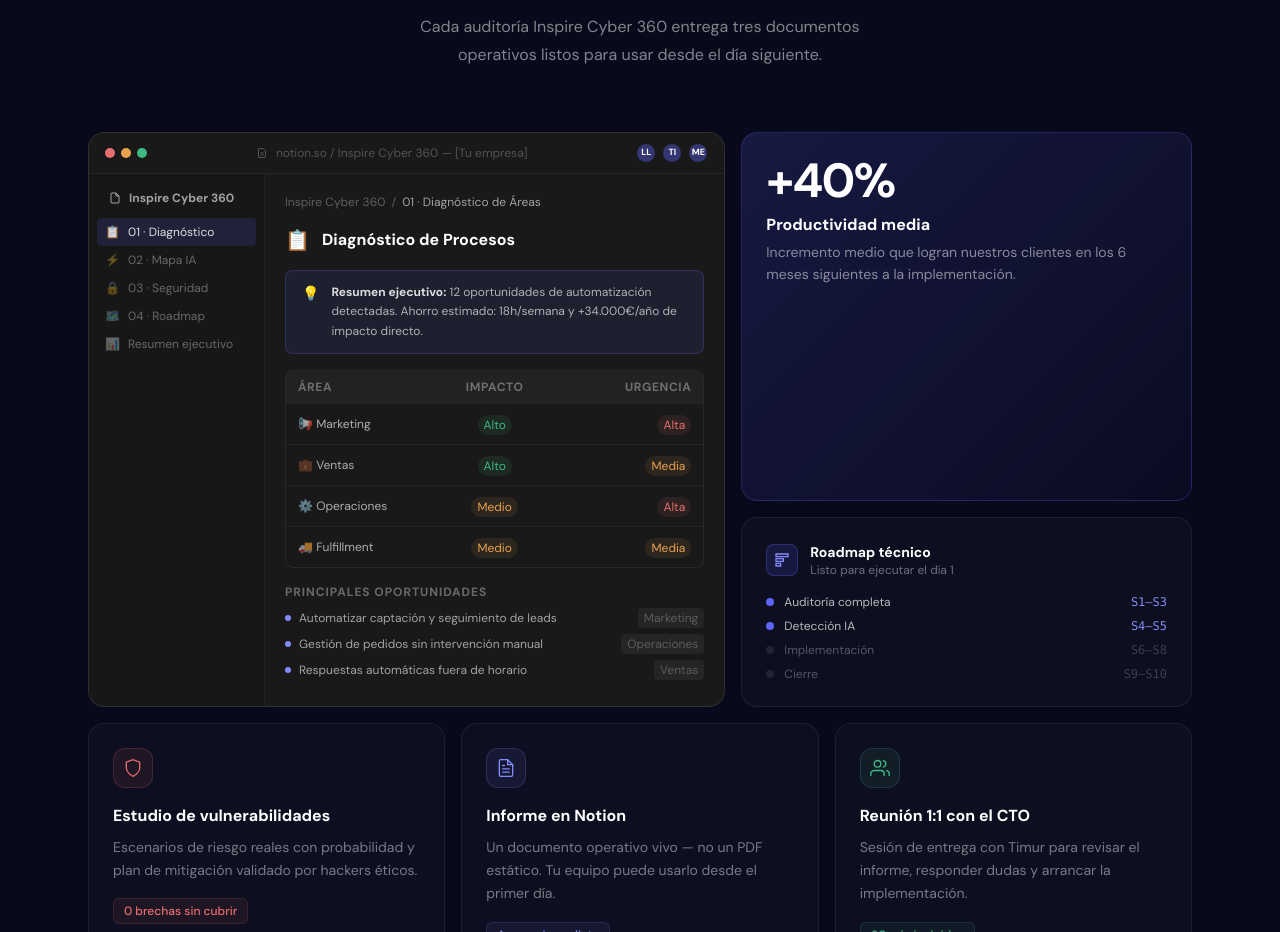
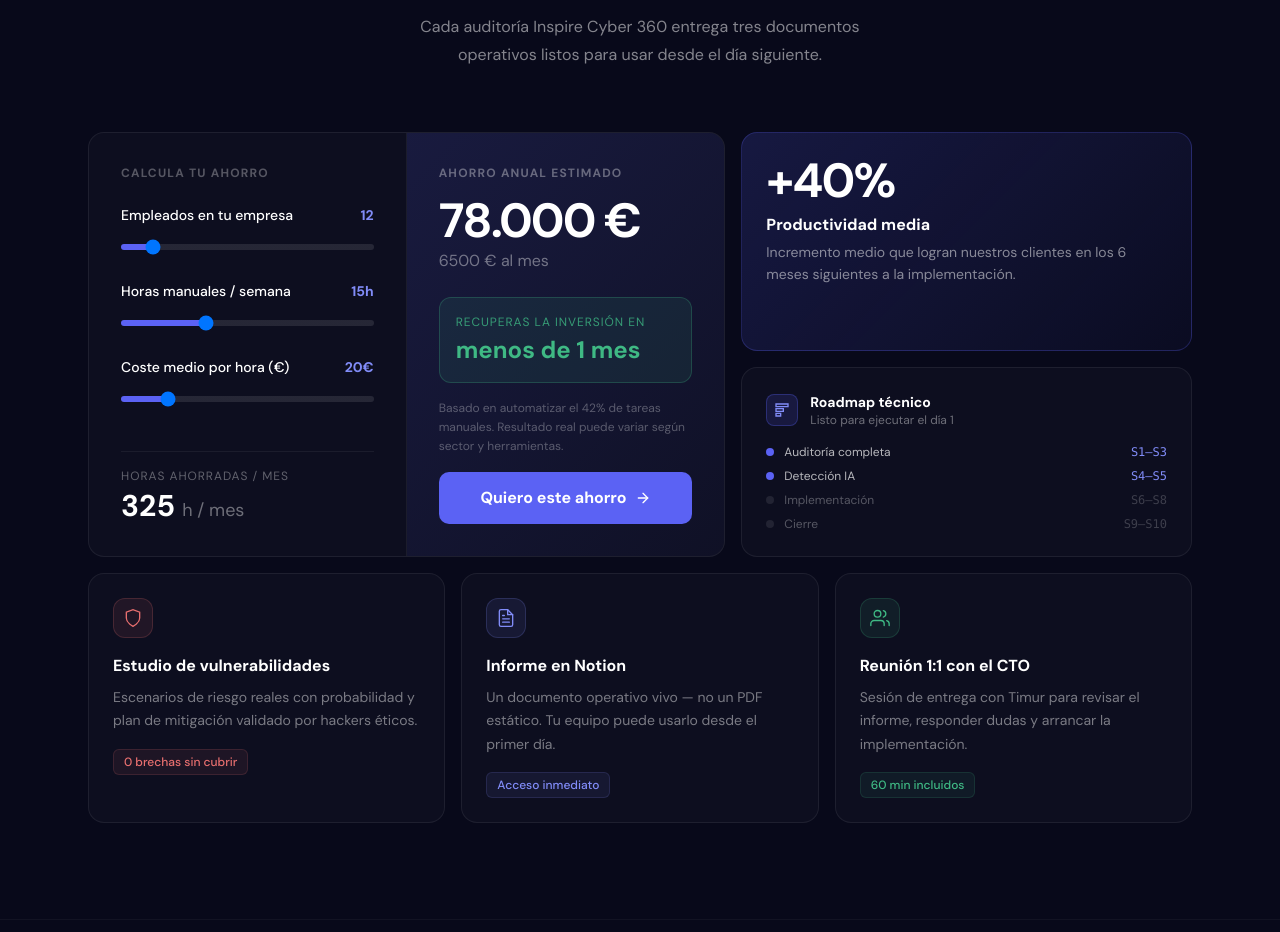
Before and after one commit to inspireai360/InspireAI, a Next.js app: page / in a window 1280 px wide. Shown: the part 1060-1992 px from the top of the page. Built offline with nearby package versions, Linux system fonts and the light colour scheme.

Commit message:
feat: calculadora ROI interactiva con sliders en bento (inspirado en Brinkr)

```diff
--- a/app/page.tsx
+++ b/app/page.tsx
@@ -54,6 +54,15 @@
   const [errors, setErrors] = useState<Record<string, string>>({});
   const [isSubmitting, setIsSubmitting] = useState(false);
   const [isSubmitted, setIsSubmitted] = useState(false);
+
+  // ── Calculadora ROI ────────────────────────────────────────────────────────
+  const [empleados, setEmpleados] = useState(12);
+  const [horasManuales, setHorasManuales] = useState(15);
+  const [costeHora, setCosteHora] = useState(20);
+  const horasAhorradasMes = Math.round(empleados * horasManuales * 0.42 * 4.3);
+  const ahorroMensual = horasAhorradasMes * costeHora;
+  const ahorroAnual = ahorroMensual * 12;
+  const mesesROI = ahorroAnual > 0 ? Math.ceil(3500 / (ahorroMensual)) : 0;
 
   const lenisRef = useRef<Lenis | null>(null);
 
@@ -413,99 +422,81 @@
           <motion.div initial="hidden" whileInView="visible" viewport={{ once: true, amount: 0.1 }} variants={stagger}
             className="grid gap-4" style={{ gridTemplateColumns: "repeat(12, 1fr)" }}>
 
-            {/* Gran tarjeta izquierda — Notion deliverable */}
-            <motion.div variants={fadeInUp} className="rounded-2xl overflow-hidden col-span-12 md:col-span-7"
-              style={{ background: "#191919", border: "1px solid rgba(255,255,255,0.1)", minHeight: "360px" }}>
-              {/* Notion top bar */}
-              <div className="flex items-center gap-2 px-4 py-2.5 border-b" style={{ background: "#191919", borderColor: "rgba(255,255,255,0.06)" }}>
-                <div className="flex gap-1.5">
-                  <div className="w-2.5 h-2.5 rounded-full" style={{ background: "#E86F6F" }} />
-                  <div className="w-2.5 h-2.5 rounded-full" style={{ background: "#E8A24F" }} />
-                  <div className="w-2.5 h-2.5 rounded-full" style={{ background: "#3FB984" }} />
-                </div>
-                <div className="flex-1 flex items-center justify-center gap-2 text-xs" style={{ color: "rgba(255,255,255,0.25)" }}>
-                  <svg width="12" height="12" viewBox="0 0 24 24" fill="none" stroke="currentColor" strokeWidth="2"><path d="M9 12h6M9 16h6M17 21H7a2 2 0 0 1-2-2V5a2 2 0 0 1 2-2h7l5 5v11a2 2 0 0 1-2 2z"/></svg>
-                  notion.so / Inspire Cyber 360 — [Tu empresa]
-                </div>
-                <div className="flex items-center gap-1.5">
-                  {["LL","TI","ME"].map((i) => (
-                    <div key={i} className="w-5 h-5 rounded-full grid place-items-center text-[9px] font-bold" style={{ background: "rgba(91,98,244,0.4)", color: "#fff", border: "1.5px solid #191919" }}>{i}</div>
-                  ))}
-                </div>
-              </div>
-              {/* Notion layout */}
-              <div className="flex" style={{ minHeight: "320px" }}>
-                {/* Sidebar */}
-                <div className="hidden md:flex flex-col w-44 flex-shrink-0 py-3 border-r" style={{ background: "#171717", borderColor: "rgba(255,255,255,0.05)" }}>
-                  <div className="px-3 mb-2">
-                    <div className="flex items-center gap-2 px-2 py-1 text-xs font-semibold" style={{ color: "rgba(255,255,255,0.6)" }}>
-                      <svg width="12" height="12" viewBox="0 0 24 24" fill="none" stroke="currentColor" strokeWidth="2"><path d="M14 2H6a2 2 0 0 0-2 2v16a2 2 0 0 0 2 2h12a2 2 0 0 0 2-2V8z"/><path d="M14 2v6h6"/></svg>
-                      Inspire Cyber 360
-                    </div>
-                  </div>
-                  {[
-                    { icon: "📋", label: "01 · Diagnóstico", active: true },
-                    { icon: "⚡", label: "02 · Mapa IA", active: false },
-                    { icon: "🔒", label: "03 · Seguridad", active: false },
-                    { icon: "🗺️", label: "04 · Roadmap", active: false },
-                    { icon: "📊", label: "Resumen ejecutivo", active: false },
-                  ].map((item) => (
-                    <div key={item.label} className="flex items-center gap-2 mx-2 px-2 py-1.5 rounded text-xs"
-                      style={{ background: item.active ? "rgba(91,98,244,0.15)" : "transparent", color: item.active ? "rgba(255,255,255,0.85)" : "rgba(255,255,255,0.35)" }}>
-                      <span>{item.icon}</span><span>{item.label}</span>
-                    </div>
-                  ))}
-                </div>
-                {/* Main content */}
-                <div className="flex-1 p-5">
-                  <div className="flex items-center gap-1.5 text-xs mb-4" style={{ color: "rgba(255,255,255,0.3)" }}>
-                    <span>Inspire Cyber 360</span><span>/</span>
-                    <span style={{ color: "rgba(255,255,255,0.6)" }}>01 · Diagnóstico de Áreas</span>
-                  </div>
-                  <div className="flex items-center gap-3 mb-4">
-                    <span className="text-xl">📋</span>
-                    <h3 className="text-base font-bold text-white">Diagnóstico de Procesos</h3>
-                  </div>
-                  <div className="rounded-lg px-4 py-3 mb-4 flex items-start gap-3" style={{ background: "rgba(91,98,244,0.1)", border: "1px solid rgba(91,98,244,0.25)" }}>
-                    <span className="text-sm flex-shrink-0">💡</span>
-                    <p className="text-xs leading-relaxed" style={{ color: "rgba(255,255,255,0.65)" }}>
-                      <strong style={{ color: "rgba(255,255,255,0.85)" }}>Resumen ejecutivo:</strong> 12 oportunidades de automatización detectadas. Ahorro estimado: 18h/semana y +34.000€/año de impacto directo.
+            {/* Calculadora ROI */}
+            <motion.div variants={fadeInUp} className="col-span-12 md:col-span-7 rounded-2xl overflow-hidden"
+              style={{ background: "#0D0E1F", border: "1px solid rgba(255,255,255,0.07)", minHeight: "360px" }}>
+              <div className="grid grid-cols-1 md:grid-cols-2 h-full">
+                {/* Left — sliders */}
+                <div className="p-6 md:p-8 flex flex-col justify-between border-b md:border-b-0 md:border-r" style={{ borderColor: "rgba(255,255,255,0.06)" }}>
+                  <div>
+                    <div className="text-xs font-semibold uppercase tracking-widest mb-6" style={{ color: "rgba(255,255,255,0.3)", letterSpacing: "0.1em" }}>
+                      Calcula tu ahorro
+                    </div>
+                    {/* Slider 1 */}
+                    <div className="mb-6">
+                      <div className="flex justify-between items-center mb-2">
+                        <span className="text-sm font-medium text-white">Empleados en tu empresa</span>
+                        <span className="text-sm font-bold" style={{ color: "#818CF8" }}>{empleados}</span>
+                      </div>
+                      <input type="range" min={2} max={100} value={empleados} onChange={e => setEmpleados(+e.target.value)}
+                        className="w-full h-1.5 rounded-full appearance-none cursor-pointer"
+                        style={{ background: `linear-gradient(to right, #5B62F4 ${(empleados-2)/98*100}%, rgba(255,255,255,0.1) ${(empleados-2)/98*100}%)` }} />
+                    </div>
+                    {/* Slider 2 */}
+                    <div className="mb-6">
+                      <div className="flex justify-between items-center mb-2">
+                        <span className="text-sm font-medium text-white">Horas manuales / semana</span>
+                        <span className="text-sm font-bold" style={{ color: "#818CF8" }}>{horasManuales}h</span>
+                      </div>
+                      <input type="range" min={3} max={40} value={horasManuales} onChange={e => setHorasManuales(+e.target.value)}
+                        className="w-full h-1.5 rounded-full appearance-none cursor-pointer"
+                        style={{ background: `linear-gradient(to right, #5B62F4 ${(horasManuales-3)/37*100}%, rgba(255,255,255,0.1) ${(horasManuales-3)/37*100}%)` }} />
+                    </div>
+                    {/* Slider 3 */}
+                    <div className="mb-6">
+                      <div className="flex justify-between items-center mb-2">
+                        <span className="text-sm font-medium text-white">Coste medio por hora (€)</span>
+                        <span className="text-sm font-bold" style={{ color: "#818CF8" }}>{costeHora}€</span>
+                      </div>
+                      <input type="range" min={12} max={60} value={costeHora} onChange={e => setCosteHora(+e.target.value)}
+                        className="w-full h-1.5 rounded-full appearance-none cursor-pointer"
+                        style={{ background: `linear-gradient(to right, #5B62F4 ${(costeHora-12)/48*100}%, rgba(255,255,255,0.1) ${(costeHora-12)/48*100}%)` }} />
+                    </div>
+                  </div>
+                  <div className="pt-4 border-t" style={{ borderColor: "rgba(255,255,255,0.06)" }}>
+                    <div className="text-xs mb-1" style={{ color: "rgba(255,255,255,0.35)", textTransform: "uppercase", letterSpacing: "0.08em" }}>Horas ahorradas / mes</div>
+                    <div className="text-3xl font-bold text-white">{horasAhorradasMes.toLocaleString("es-ES")} <span className="text-lg font-normal" style={{ color: "rgba(255,255,255,0.4)" }}>h / mes</span></div>
+                  </div>
+                </div>
+                {/* Right — results */}
+                <div className="p-6 md:p-8 flex flex-col justify-between" style={{ background: "linear-gradient(135deg, rgba(91,98,244,0.15) 0%, rgba(91,98,244,0.03) 100%)" }}>
+                  <div>
+                    <div className="text-xs font-semibold uppercase tracking-widest mb-4" style={{ color: "rgba(255,255,255,0.35)", letterSpacing: "0.1em" }}>Ahorro anual estimado</div>
+                    <div className="text-5xl font-bold text-white mb-1" style={{ letterSpacing: "-0.04em", fontVariantNumeric: "tabular-nums" }}>
+                      {ahorroAnual.toLocaleString("es-ES")} €
+                    </div>
+                    <div className="text-base mb-6" style={{ color: "rgba(255,255,255,0.4)" }}>
+                      {ahorroMensual.toLocaleString("es-ES")} € al mes
+                    </div>
+                    <div className="rounded-xl p-4 mb-4" style={{ background: "rgba(63,185,132,0.1)", border: "1px solid rgba(63,185,132,0.25)" }}>
+                      <div className="text-xs mb-1" style={{ color: "rgba(63,185,132,0.8)", textTransform: "uppercase", letterSpacing: "0.08em" }}>Recuperas la inversión en</div>
+                      <div className="text-2xl font-bold" style={{ color: "#3FB984" }}>
+                        {mesesROI <= 1 ? "menos de 1 mes" : `${mesesROI} ${mesesROI === 1 ? "mes" : "meses"}`}
+                      </div>
+                    </div>
+                    <p className="text-xs" style={{ color: "rgba(255,255,255,0.3)", lineHeight: 1.6 }}>
+                      Basado en automatizar el 42% de tareas manuales. Resultado real puede variar según sector y herramientas.
                     </p>
                   </div>
-                  <div className="rounded-lg overflow-hidden mb-4" style={{ border: "1px solid rgba(255,255,255,0.07)" }}>
-                    <div className="grid grid-cols-3 px-3 py-2 text-xs font-semibold" style={{ background: "rgba(255,255,255,0.04)", color: "rgba(255,255,255,0.35)", letterSpacing: "0.05em" }}>
-                      <span>ÁREA</span><span className="text-center">IMPACTO</span><span className="text-right">URGENCIA</span>
-                    </div>
-                    {[
-                      ["📢 Marketing", "#3FB984", "Alto", "#E86F6F", "Alta"],
-                      ["💼 Ventas", "#3FB984", "Alto", "#E8A24F", "Media"],
-                      ["⚙️ Operaciones", "#E8A24F", "Medio", "#E86F6F", "Alta"],
-                      ["🚚 Fulfillment", "#E8A24F", "Medio", "#E8A24F", "Media"],
-                    ].map(([area, ic, impact, uc, urgency]) => (
-                      <div key={area as string} className="grid grid-cols-3 px-3 py-2 items-center border-t" style={{ borderColor: "rgba(255,255,255,0.05)" }}>
-                        <span className="text-xs" style={{ color: "rgba(255,255,255,0.65)" }}>{area}</span>
-                        <span className="text-center"><span className="text-xs px-1.5 py-0.5 rounded-full" style={{ background: `${ic}18`, color: ic as string }}>{impact}</span></span>
-                        <span className="text-right"><span className="text-xs px-1.5 py-0.5 rounded-full" style={{ background: `${uc}18`, color: uc as string }}>{urgency}</span></span>
-                      </div>
-                    ))}
-                  </div>
-                  <div className="text-xs font-semibold mb-2" style={{ color: "rgba(255,255,255,0.35)", letterSpacing: "0.08em", textTransform: "uppercase" }}>Principales oportunidades</div>
-                  {[
-                    ["Automatizar captación y seguimiento de leads", "Marketing"],
-                    ["Gestión de pedidos sin intervención manual", "Operaciones"],
-                    ["Respuestas automáticas fuera de horario", "Ventas"],
-                  ].map(([task, area]) => (
-                    <div key={task as string} className="flex items-center gap-2 text-xs mb-1.5">
-                      <div className="w-1.5 h-1.5 rounded-full flex-shrink-0" style={{ background: "#818CF8" }} />
-                      <span className="flex-1" style={{ color: "rgba(255,255,255,0.6)" }}>{task}</span>
-                      <span className="text-xs px-1.5 py-0.5 rounded" style={{ background: "rgba(255,255,255,0.05)", color: "rgba(255,255,255,0.25)" }}>{area}</span>
-                    </div>
-                  ))}
+                  <button onClick={() => scrollTo("contacto")}
+                    className="btn-primary w-full mt-4">
+                    Quiero este ahorro <ArrowRight className="w-4 h-4" />
+                  </button>
                 </div>
               </div>
             </motion.div>
 
-            {/* Columna derecha */}
+                        {/* Columna derecha */}
             <div className="col-span-12 md:col-span-5 flex flex-col gap-4">
               {/* Stat card */}
               <motion.div variants={fadeInUp} className="rounded-2xl p-6 flex-1"
```
